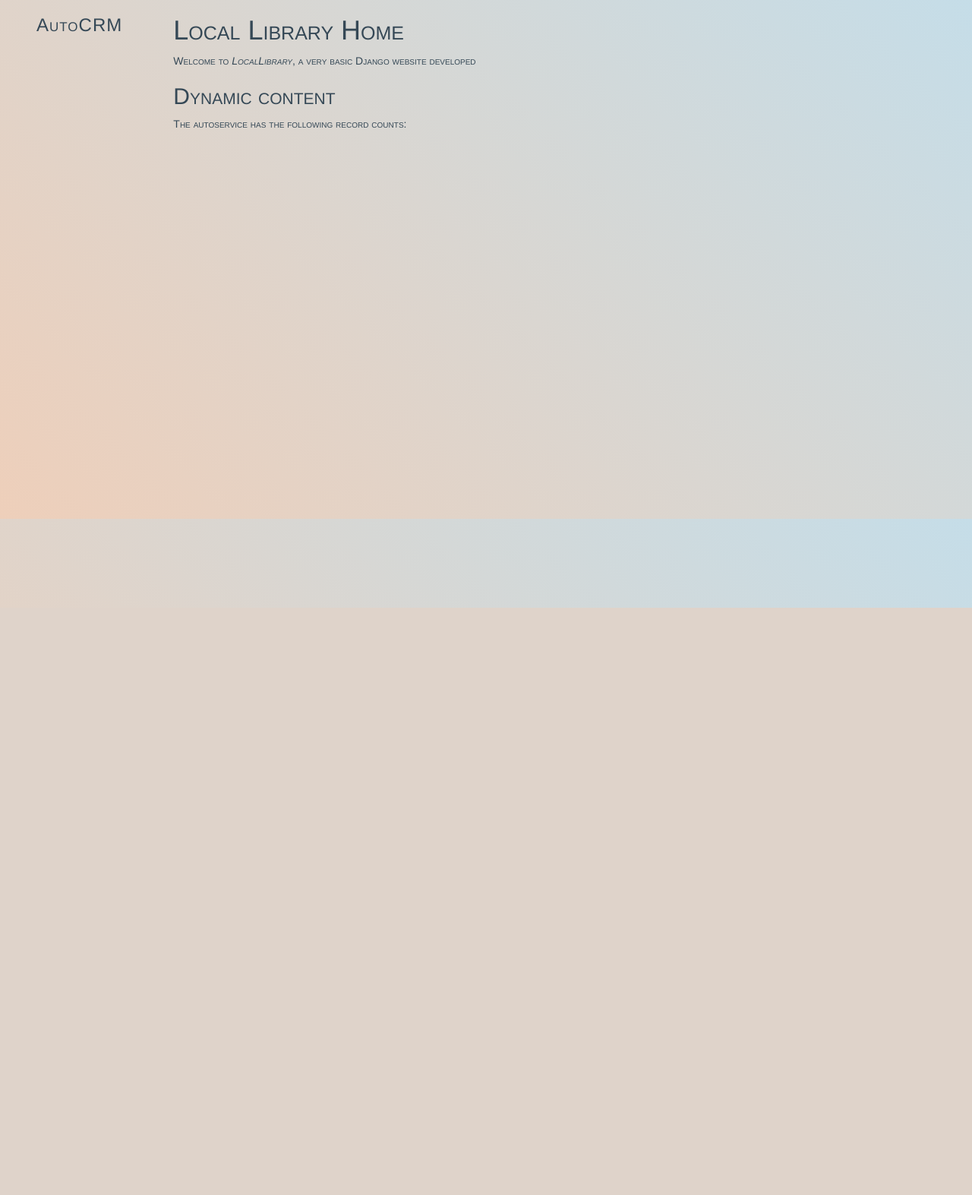
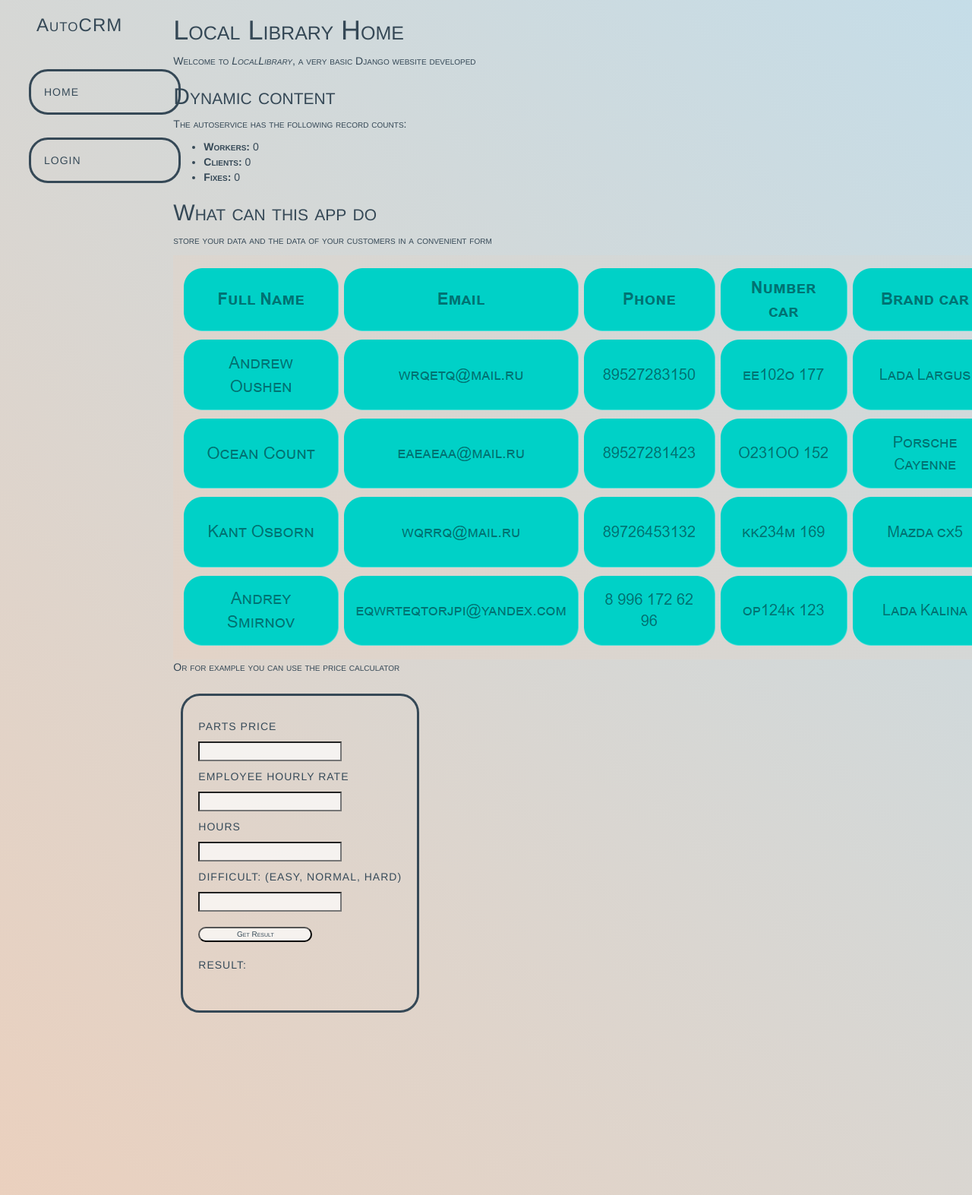
Before and after one commit to RBurtsev/crmCoursework, a Django app: page /home/ in a window 1280 px wide; the page is wider, and only the part inside the window is pictured. Shown: the top 1573 px of that part at 76% size. Before the commit the page ends 800 px from the top of that part, so only its background shows below. Run offline with Django 4.2, Linux system fonts and the light colour scheme; data that the repository does not hold is empty; some libraries are stand-ins or nearby versions.

Commit message:
frontend is done

```diff
--- a/coursework/home/static/css/styles.css
+++ b/coursework/home/static/css/styles.css
@@ -246,24 +246,3 @@ button:active {
 #remont_price p{
     padding: 10px 0px 0;
 }
-
-.row ul{
-  margin: 0;
-  list-style: none;
-  padding-left: 0px;
-  display: none;
-}
-
-.row .logo::before {
-  content: '';
-  font-size: 80%;
-  color: green;
-}
-
-.row.open .logo::before {
-  content: '';
-}
-
-.row.open ul {
-  display: block;
-}
--- a/coursework/home/templates/base_generic.html
+++ b/coursework/home/templates/base_generic.html
@@ -9,8 +9,6 @@
   <script src="https://ajax.googleapis.com/ajax/libs/jquery/1.12.4/jquery.min.js"></script>
   <script src="https://maxcdn.bootstrapcdn.com/bootstrap/3.3.7/js/bootstrap.min.js"></script>
 
-
-  <!-- Добавление дополнительного статического CSS файла -->
   {% load static %}
   <link rel="stylesheet" href="{% static 'css/styles.css' %}">
   <script src="{% static 'js/script.js' %}"></script>
@@ -23,7 +21,7 @@
     <div class="row" id="menu">
       <div class="col-sm-2" id="head_site">
       {% block sidebar %}
-      <h3 id="logo" class="logo" onclick="alert(1)">AutoCRM</h3>
+      <h3 id="logo" class="logo">AutoCRM</h3>
       <ul class="sidebar-nav">
          <li class="for_a"><a href="{% url 'index' %}">Home</a></li>
            {% if user.is_authenticated %}
@@ -38,14 +36,6 @@
           <li class="for_a"><a href="{% url 'login'%}?next={{request.path}}">Login</a></li>
           {% endif %}
       </ul>
-      <script>
-            let menuElem = document.getElementById('menu');
-            let titleElem = menuElem.querySelector('.logo');
-
-            titleElem.onclick = function() {
-            menuElem.classList.toggle('open');
-               };
-      </script>
      {% endblock %}
       </div>
       <div class="col-sm-10 ">
--- a/coursework/home/templates/index.html
+++ b/coursework/home/templates/index.html
@@ -14,4 +14,22 @@
     <li><strong>Fixes:</strong> {{ num_fixes }}</li>
   </ul>
 
+  <h2>What can this app do</h2>
+  <p>store your data and the data of your customers in a convenient form</p>
+  {% load static %}
+  <img src="{% static 'media/img.png' %}" >
+  <p>Or for example you can use the price calculator</p>
+  <div id="remont_price">
+        <p>parts price</p>
+        <input id="parts"/>
+        <p>Employee hourly rate</p>
+        <input id="hourly_rate"/>
+        <p>hours</p>
+        <input id="hours"/>
+        <p>difficult: (easy, normal, hard)</p>
+        <input id="difficult"/>
+        <p><button onclick="price_func()">Get Result</button></p>
+        <p>Result:</p>
+        <p id="result"></p>
+    </div>
 {% endblock %}
```
Also changed, not shown: coursework/home/static/media/img.png (added).
